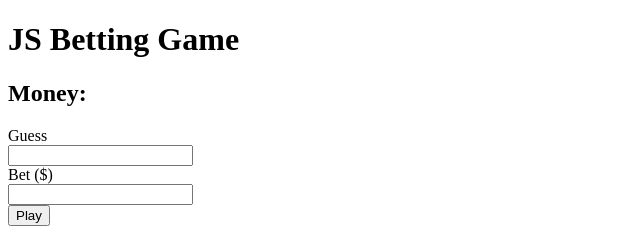
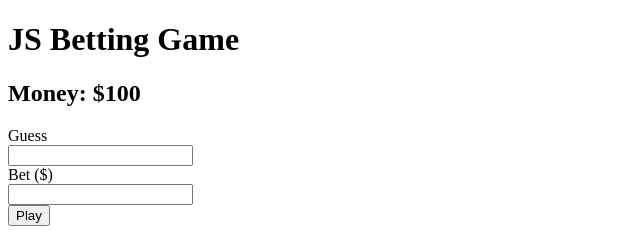
Before and after one commit to Guocera/betting_game, a plain HTML site: page index.html in a window 1280 px wide. Shown: the full height of the page, 0-640 px from the left. Drawn offline with nearby package versions, Linux system fonts and the light colour scheme.

Commit message:
Updates money display.

```diff
--- a/application.js
+++ b/application.js
@@ -65,6 +65,8 @@ function getRandomInt(min, max) {
 
 $(document).ready(function() {
   var player = new Player();
+  $('#money').text(player.money)
+
   $('#play').click(player, function(e) {
     var player = e.data;
     console.log(player);
@@ -89,6 +91,8 @@ $(document).ready(function() {
           " and you guessed " + player.guess + ".  Money: " + player.money);
         break;
     }
+
+      $('#money').text(player.money)
   });
 });
 
--- a/index.html
+++ b/index.html
@@ -8,7 +8,7 @@
 </head>
 <body>
   <h1>JS Betting Game</h1>
-  <h2 id="money">Money: </h2>
+  <h2>Money: $<span id="money"></span> </h2>
   <label for="guess">Guess</label> <br />
   <input id="guess" type="text" /> <br />
   <label for="bet">Bet ($)</label> <br />
```
